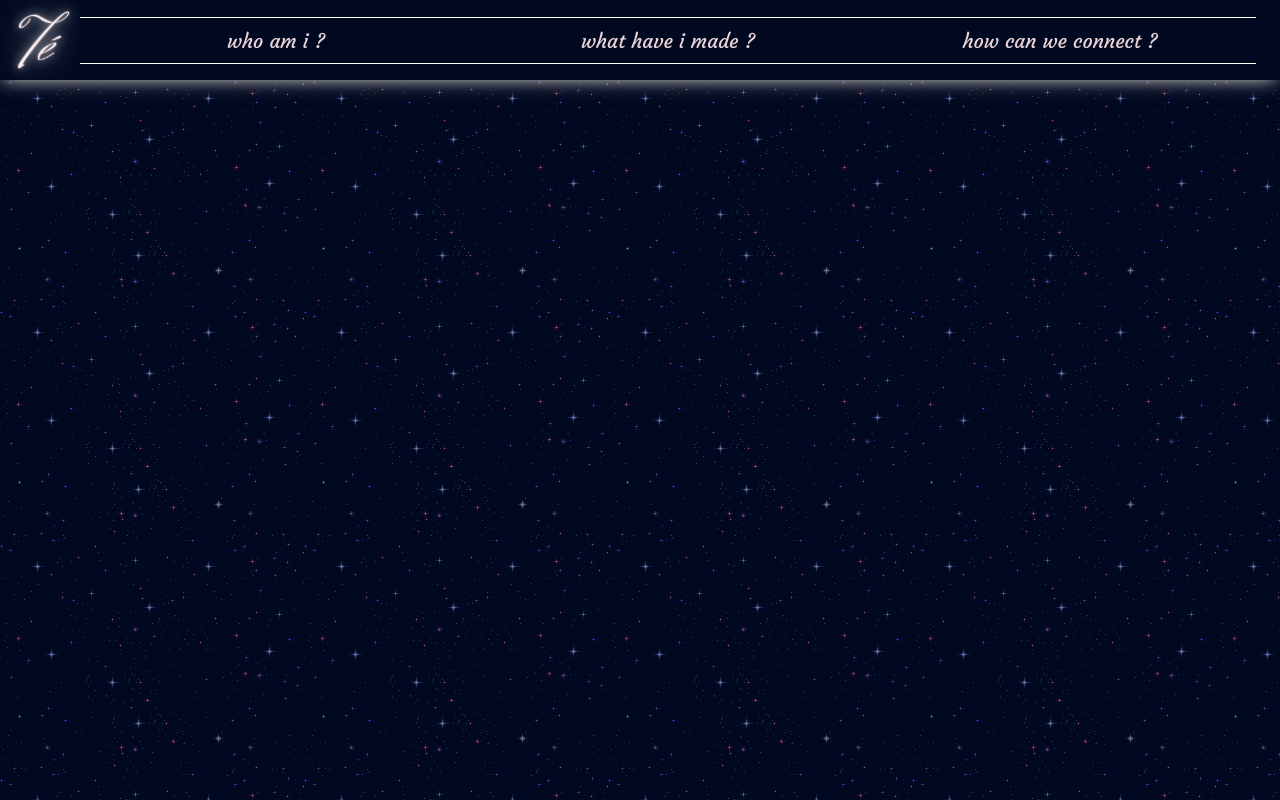
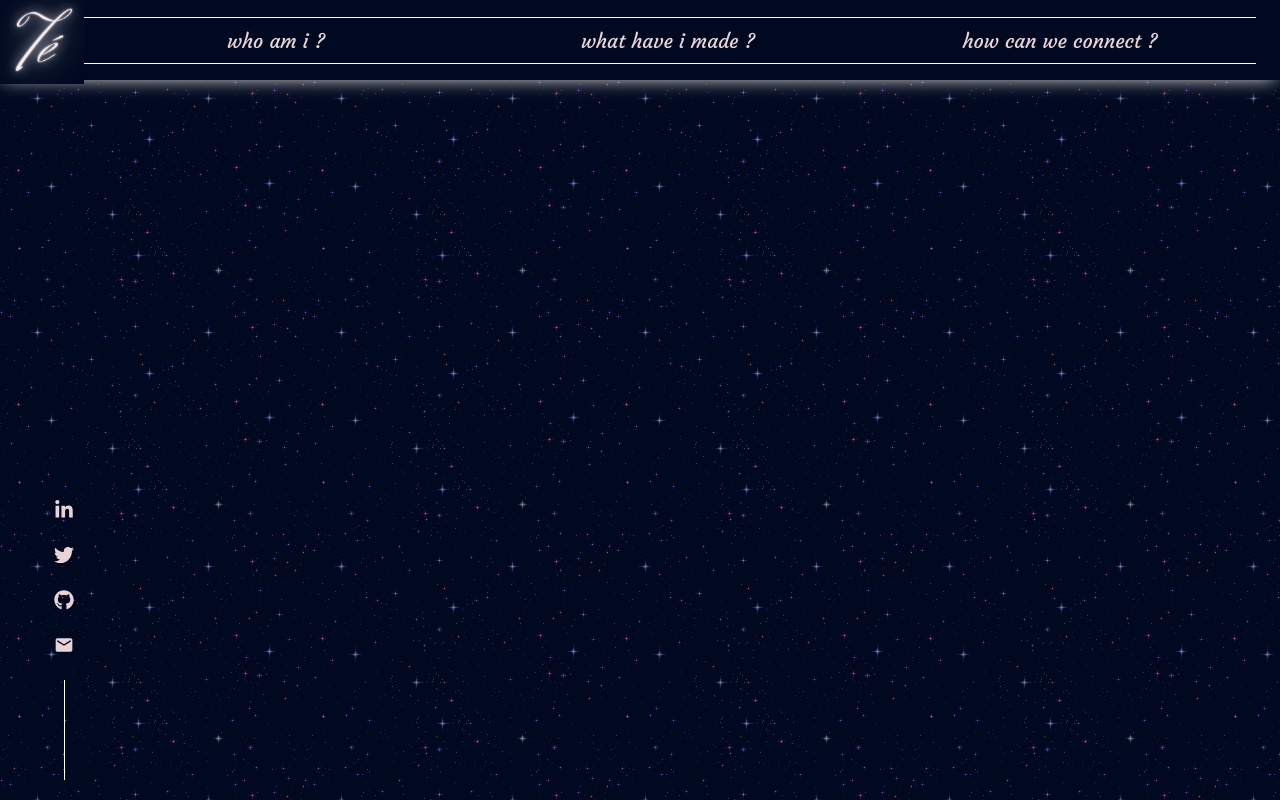
Before and after one commit to teyannaearle/portfolio, a React (Create React App) app: page /contact in a window 1280 px wide. Built offline with nearby package versions, Linux system fonts and the light colour scheme.

Commit message:
implement side nav

```diff
--- a/src/App.scss
+++ b/src/App.scss
@@ -1,7 +1,8 @@
+@import "./variables.scss";
 
-@import './variables.scss';
-
-html, body, .root {
+html,
+body,
+.root {
   margin: 0;
   padding: 0;
 }
@@ -11,8 +12,17 @@ ul {
   padding: 0;
 }
 
-a{
-  text-decoration:none;
+a {
+  text-decoration: none;
+  color: $light-pink;
+  display: inline-block;
+
+  &:hover {
+    color: ivory;
+    text-shadow: $bright-hover;
+    display: inline-block;
+    transform: scale(1.1);
+  }
 }
 
 html {
@@ -29,7 +39,7 @@ html {
     right: 0px;
     bottom: 0px;
     left: 0px;
-      opacity: 0.50;
+    opacity: 0.5;
     z-index: -1;
   }
 }
--- a/src/components/nav/BottomNav.js
+++ b/src/components/nav/BottomNav.js
@@ -41,7 +41,7 @@ function BottomNav() {
           {contact.map((item, key) => {
             return (
               <li key={key}>
-                <Link to={item.url} onClick={()=> setContactMenu(false)}>{item.icon}</Link>
+                <a href={item.url} onClick={()=> setContactMenu(false)}>{item.icon}</a>
               </li>
             );
           })}
--- a/src/components/nav/BottomNav.scss
+++ b/src/components/nav/BottomNav.scss
@@ -39,6 +39,8 @@
         &:hover {
           color: ivory;
           text-shadow: $bright-hover;
+          display: inline-block;
+          transform: scale(1.1);
         }
       }
     }
@@ -54,15 +56,6 @@
         background-color: $dark-blue;
         width: 100%;
         text-align: center;
-
-        a {
-          color: $light-pink;
-
-          &:hover {
-            color: ivory;
-            text-shadow: $bright-hover;
-          }
-        }
 
         ul {
           display: flex;
@@ -83,6 +76,16 @@
           width: 90%;
           -webkit-box-shadow: 2px 2px 6px -3px $light-pink;
           box-shadow: 2px 2px 6px -3px $light-pink;
+
+          a{
+            display: block;
+            width: 100%;
+          }
+
+          &:hover{
+            display: inline-block;
+            transform: translateY(3px);
+          }
         }
       }
     }
--- a/src/components/nav/SideNav.js
+++ b/src/components/nav/SideNav.js
@@ -1,10 +1,19 @@
 import React from 'react'
+import contact from "../../data/contact"
+import { Link } from "react-router-dom"
+import "./sideNav.scss"
 
 function SideNav() {
     return (
-        <div>
-
-        </div>
+        <ul className="sideNav">
+        {contact.map((item, key) => {
+          return (
+            <li key={key}>
+              <a href={item.url}>{item.icon}</a>
+            </li>
+          );
+        })}
+      </ul>
     )
 }
 
--- a/src/components/nav/TopNav.scss
+++ b/src/components/nav/TopNav.scss
@@ -35,15 +35,6 @@
 
       li {
         width: 100%;
-
-        a {
-          color: $light-pink;
-
-          &:hover {
-            color: ivory;
-            text-shadow: $bright-hover;
-          }
-        }
       }
     }
   }
--- /dev/null
+++ b/src/components/nav/sideNav.scss
@@ -0,0 +1,29 @@
+@import "../../variables.scss";
+
+.sideNav {
+    display: flex ;
+    flex-direction: column;
+    width: 10%;
+    align-items: center;
+    font-size: 20px;
+    position: fixed;
+    bottom: 0;
+
+    li {
+        margin-bottom: 20px;
+    }
+
+    &:after {
+        content: "";
+        display: block;
+        width: 1px;
+        height: 100px;
+        background-color: ivory;
+    }
+}
+
+@media screen and (max-width: $medium-break) {
+    .sideNav {
+      display: none;
+    }
+  }
--- a/src/data/contact.js
+++ b/src/data/contact.js
@@ -3,22 +3,22 @@ import { MdEmail } from "react-icons/md"
 
 const contact = [
     {
-        url: "",
+        url: "https://www.linkedin.com/in/teyanna-earle-702021202/",
         text: "Linked In",
         icon: <FaLinkedinIn />
     },
     {
-        url: "",
+        url: "https://twitter.com/TeyannaEarle",
         text: "Twitter",
         icon: <FaTwitter />
     },
     {
-        url: "",
+        url: "https://github.com/teyannaearle",
         text: "Github",
         icon: <FaGithub />
     },
     {
-        url: "",
+        url: "mailto:teyannaearle@gmail.com",
         text: "An email message",
         icon: <MdEmail />
     }
```
Lines whose indentation alone changed are shown as unchanged.
